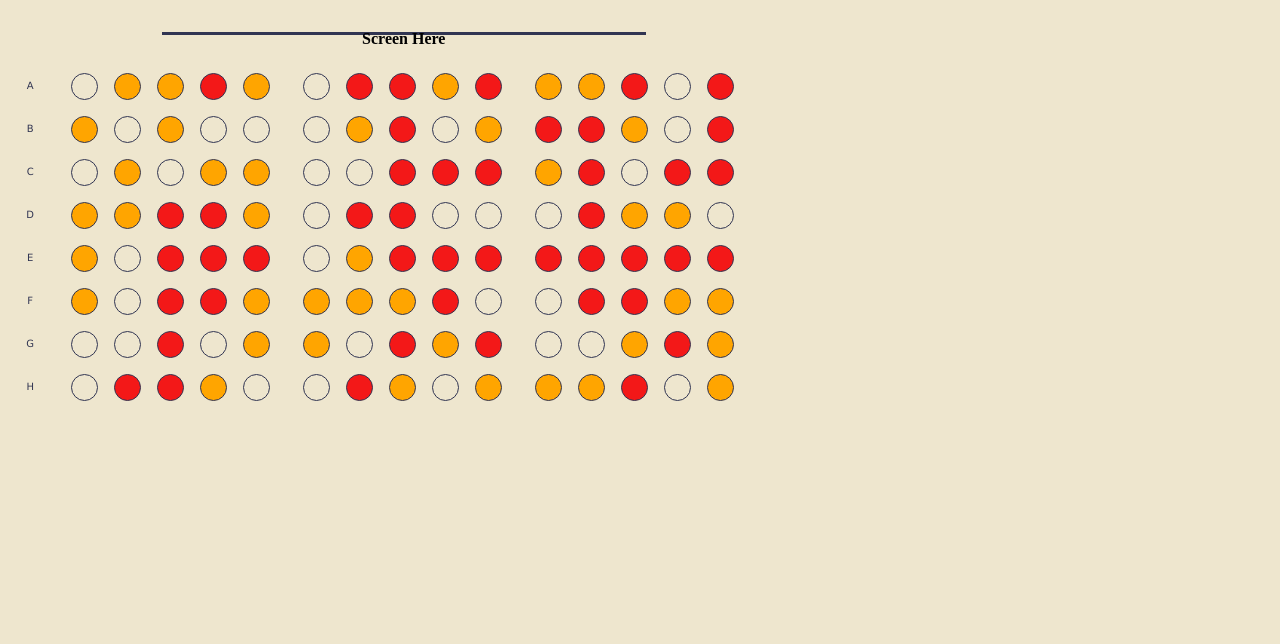
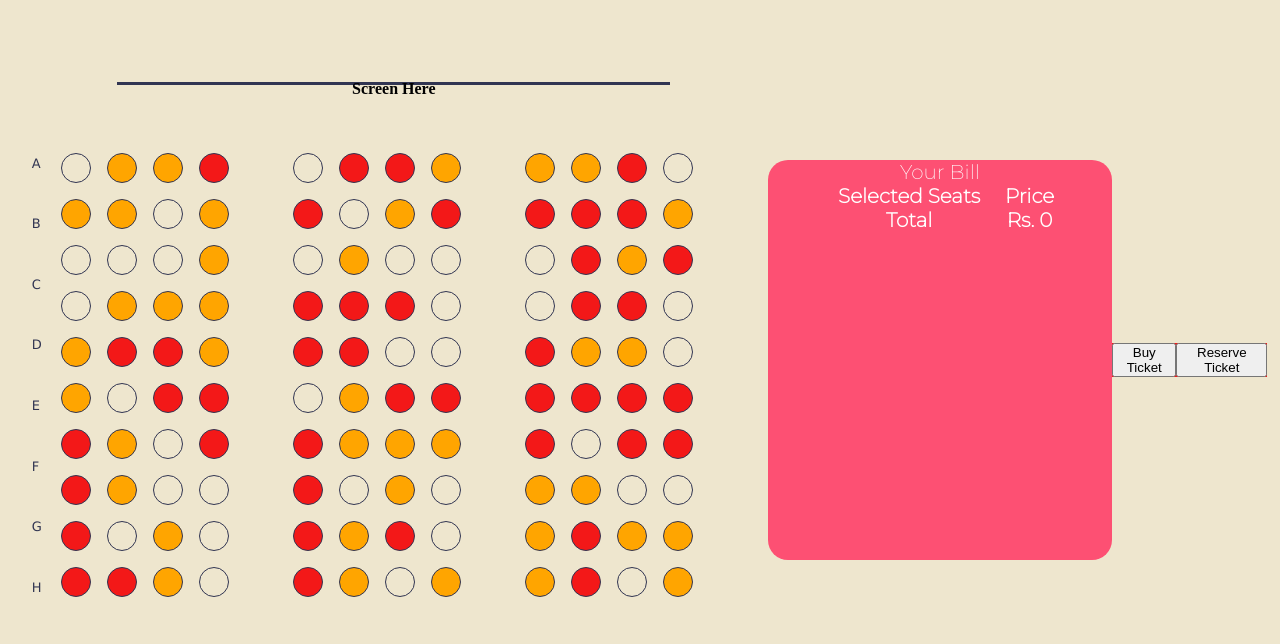
Before and after one commit to Roshan2059/roshan, a PHP site: page /ticket.php in a window 1280 px wide. Shown: the part 51-695 px from the top of the page. Run offline with PHP 8.4, Linux system fonts and the light colour scheme; the visitor is signed in with stand-in values (Sample User, id 1); lists and menus that the app fills with data are empty.

Commit message:
made the bil layout

```diff
--- a/style.css
+++ b/style.css
@@ -44,35 +44,37 @@ body {
     font-family: 'Montserrat', sans-serif;
 } */
 
+
+#outer1{
+    display: flex;
+    justify-content: center;
+    margin-top: 5em;
+}
 #seat-container {
     width: 59%;
     text-align: center;
+    display: flex;
 }
 
 #screen{
     font-family: constantia;
     border-bottom: 3px solid var(--primaryA);
-    width: 70%;
+    width: 80%;
     height: 2px;
-    margin-top: 30px;
-    margin-bottom: 30px;
+    margin-bottom: 20px;
     margin-right: auto;
     margin-left:auto;
-}
-
-#main-boxes{
-    display: inline-flex;
 }
 
 .seats {
     border: 1px solid var(--primaryA);
     border-radius: 20px;
-    height: 15px;
-    width: 15px;
+    height: 18px;
+    width: 18px;
     margin: 8px;
     padding: 5px;
     display: flex;
-    font-size: x-small;
+    font-size: 13px;
     justify-content: center;
     align-items: center;
     color: transparent;
@@ -117,17 +119,51 @@ body {
     display: inline-flex;
     width: 17vw;
     flex-wrap: wrap;
-    margin:0 5px;
+    margin:40px 5px;
 }
 
 #zero-box {
     display: inline-flex;
-    width: 3vw;
+    width: 2vw;
     flex-wrap: wrap;
-    transform: translate(0,45px);
+    transform: translate(0,20px);
+    font-size: 20px;
 }
 
+#buy-ticket{
+    height: 70vh;
+    width: 39%;
+    display: inline-flex;
+    text-align: center;
+    justify-content: center;
+    align-items: center;
+}
 
+.bnrb{
+    font-size: 18px;
+    font-family: 'Montserrat', sans-serif;
+    background-color: rgb(243, 24, 24);
+    border: none;
+}
+
+#bill{
+    font-size: 20px;
+    font-family: 'Montserrat', sans-serif;
+    height: 50vh;
+    width: 70%;
+    margin-left: auto;
+    margin-right: auto;
+    color: white;
+    background-color: rgb(253, 80 , 115);
+    border-radius: 20px;
+}
+
+#bill table{
+    width: 70%;
+    border-collapse: collapse;
+    margin-left: auto;
+    margin-right: auto;
+}
 
 
 /* Styles for navigation */
@@ -317,7 +353,7 @@ nav.navbar {
 footer {
     float: left;
     color: var(--primary);
-    height: 280px;
+    height: 180px;
 }
 
 footer h1 {
--- a/ticket.php
+++ b/ticket.php
@@ -1,7 +1,6 @@
 <?php
 session_start();
-    if(!isset($_SESSION['loggedin']) || $_SESSION['loggedin']!=true)
-    {
+if (!isset($_SESSION['loggedin']) || $_SESSION['loggedin'] != true) {
     header("location: login.php");
     exit;
 }
@@ -21,7 +20,8 @@
     <?php
     // include 'db_queries.php';
 
-        function debug($arre){
+    function debug($arre)
+    {
         echo "<pre>";
         print_r($arre);
         echo "</pre>";
@@ -39,10 +39,8 @@
         // return 0;
 
         $first = 'A';
-            for($i = 0; $i < 26; $i++)
-            {
-                if($n == $i)
-                {
+        for ($i = 0; $i < 26; $i++) {
+            if ($n == $i) {
                 return $first;
             }
             $first++;
@@ -56,23 +54,21 @@
 
         function statusProvider()
         {
-                $state = ["available","reserved","booked"];
-                $val = rand(0,2);
+            $state = ["available", "reserved", "booked"];
+            $val = rand(0, 2);
             return $state[$val];
         }
 
-            for($i=0;$i<$size;$i++)
-            {
-                $col = $i%15;
-                $row = floor($i/15);
+        for ($i = 0; $i < $size; $i++) {
+            $col = $i % 15;
+            $row = floor($i / 15);
 
-                array_push($seats,[
-                    "seat_id"=>letterProvider($row).($col+1),
-                    "status"=>statusProvider()
+            array_push($seats, [
+                "seat_id" => letterProvider($row) . ($col + 1),
+                "status" => statusProvider()
             ]);
         }
         return $seats;
-
     }
     $dispaly_data = create_data(120);
     //  echo letterProvider(-5);
@@ -81,10 +77,10 @@
 
 
     $statusMap = [
-            "available"=>"seats available",
-            "reserved"=>"seats reserved",
-            "booked"=>"seats booked",
-            "selected"=>"seats booked"
+        "available" => "seats available",
+        "reserved" => "seats reserved",
+        "booked" => "seats booked",
+        "selected" => "seats booked"
     ];
 
     ?>
@@ -93,79 +89,90 @@
     //          <span class="small">online ticket reservation</span>
     // </div> -->
     <?php require 'partials/_nav.php'; ?>
+    <div id="outer1">
         <div id="seat-container">
             <div class="box" id="zero-box">
                 <?php
-                forEach($dispaly_data as $index => $indi)
-                {
-
-                    $bar = floor(($index%15));
-                    if($bar==0)
-                    {
+                foreach ($dispaly_data as $index => $indi) {
+                    $bar = floor(($index % 15));
+                    if ($bar == 0) {
                         // echo "<div class='".$statusMap[$indi['status']]."' data-status='".$indi['status']."'>"
                         // .$indi['seat_id']
                         // ."</div>";
-
-                        echo "<div class='seats' id='seatlabel'>".letterProvider(floor($index/15))."</div>";
+                        echo "<div class='seats' id='seatlabel'>" . letterProvider(floor($index / 15)) . "</div>";
                     }
                 }
                 ?>
             </div>
-
             <div id="main-boxes">
                 <div>
                     <h4 id="screen">Screen Here</h4>
                     <div class="box" id="first-box">
                         <?php
-                        forEach($dispaly_data as $index => $indi)
-                        {
-
-                            $bar = floor(($index%15)/5);
-                            if($bar==0)
-                            {
-                                echo "<div class='".$statusMap[$indi['status']]."' data-status='".$indi['status']."'>"
-                                .$indi['seat_id']
-                                ."</div>";
+                        foreach ($dispaly_data as $index => $indi) {
+                            $bar = floor(($index % 15) / 5);
+                            if ($bar == 0) {
+                                echo "<div class='" . $statusMap[$indi['status']] . "' data-status='" . $indi['status'] . "'>"
+                                    . $indi['seat_id']
+                                    . "</div>";
                             }
                         }
                         ?>
                     </div>
-
                     <div class="box" id="second-box">
                         <?php
-                        forEach($dispaly_data as $index => $indi)
-                        {
-
-                            $bar = floor(($index%15)/5);
-                            if($bar==1)
-                            {
-                                echo "<div class='".$statusMap[$indi['status']]."' data-status='".$indi['status']."'>"
-                                .$indi['seat_id']
-                                ."</div>";
+                        foreach ($dispaly_data as $index => $indi) {
+                            $bar = floor(($index % 15) / 5);
+                            if ($bar == 1) {
+                                echo "<div class='" . $statusMap[$indi['status']] . "' data-status='" . $indi['status'] . "'>"
+                                    . $indi['seat_id']
+                                    . "</div>";
                             }
                         }
                         ?>
                     </div>
-
                     <div class="box" id="third-box">
                         <?php
-                        forEach($dispaly_data as $index => $indi)
-                        {
-                            $bar = floor(($index%15)/5);
-                            if($bar==2)
-                            {
-                                echo "<div class='".$statusMap[$indi['status']]."' data-status='".$indi['status']."'>"
-                                .$indi['seat_id']
-                                ."</div>";
+                        foreach ($dispaly_data as $index => $indi) {
+                            $bar = floor(($index % 15) / 5);
+                            if ($bar == 2) {
+                                echo "<div class='" . $statusMap[$indi['status']] . "' data-status='" . $indi['status'] . "'>"
+                                    . $indi['seat_id']
+                                    . "</div>";
                             }
                         }
                         ?>
-
                     </div>
                 </div>
             </div>
+        </div>
+        <div id="buy-ticket">
+            <div id="bill">
+                <table>
+                    <caption>Your Bill</caption>
+                    <tr>
+                        <th>Selected Seats</th>
+                        <th>Price</th>
+                    </tr>
+                    <?php
+
+                    ?>
+                    <tr>
+                        <th>Total</th>
+                        <th>Rs. 0</th>
+                    </tr>
+                </table>
+            </div>
+
+            <div id="buy-button" class="bnrb">
+            <button>Buy Ticket</button>
+            </div>
+            <div id="rsrv-button" class="bnrb">
+                <button>Reserve Ticket</button>
+            </div>
 
         </div>
+
         <script src="script.js"></script>
 </body>
 
--- a/welcome.php
+++ b/welcome.php
@@ -60,7 +60,6 @@
                 <ul>
                     <li><a href="#home">Home</a></li>
                     <li><a href="#au">About Us</a></li>
-                    <li><a href="#cu">Contact us</a></li>
                 </ul>
             </div>
             <div id="foot3">
```
Lines whose indentation alone changed are shown as unchanged.
